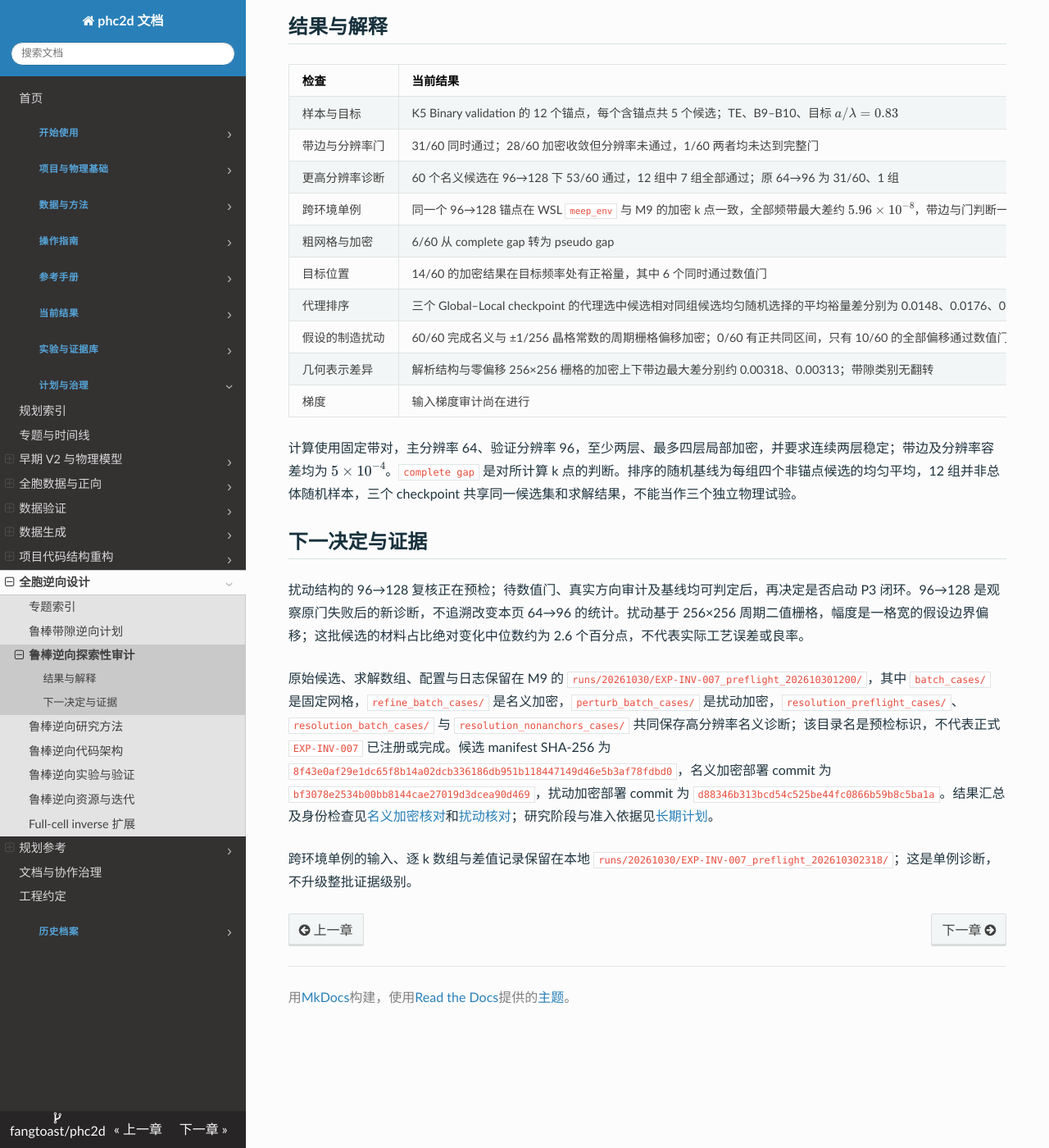
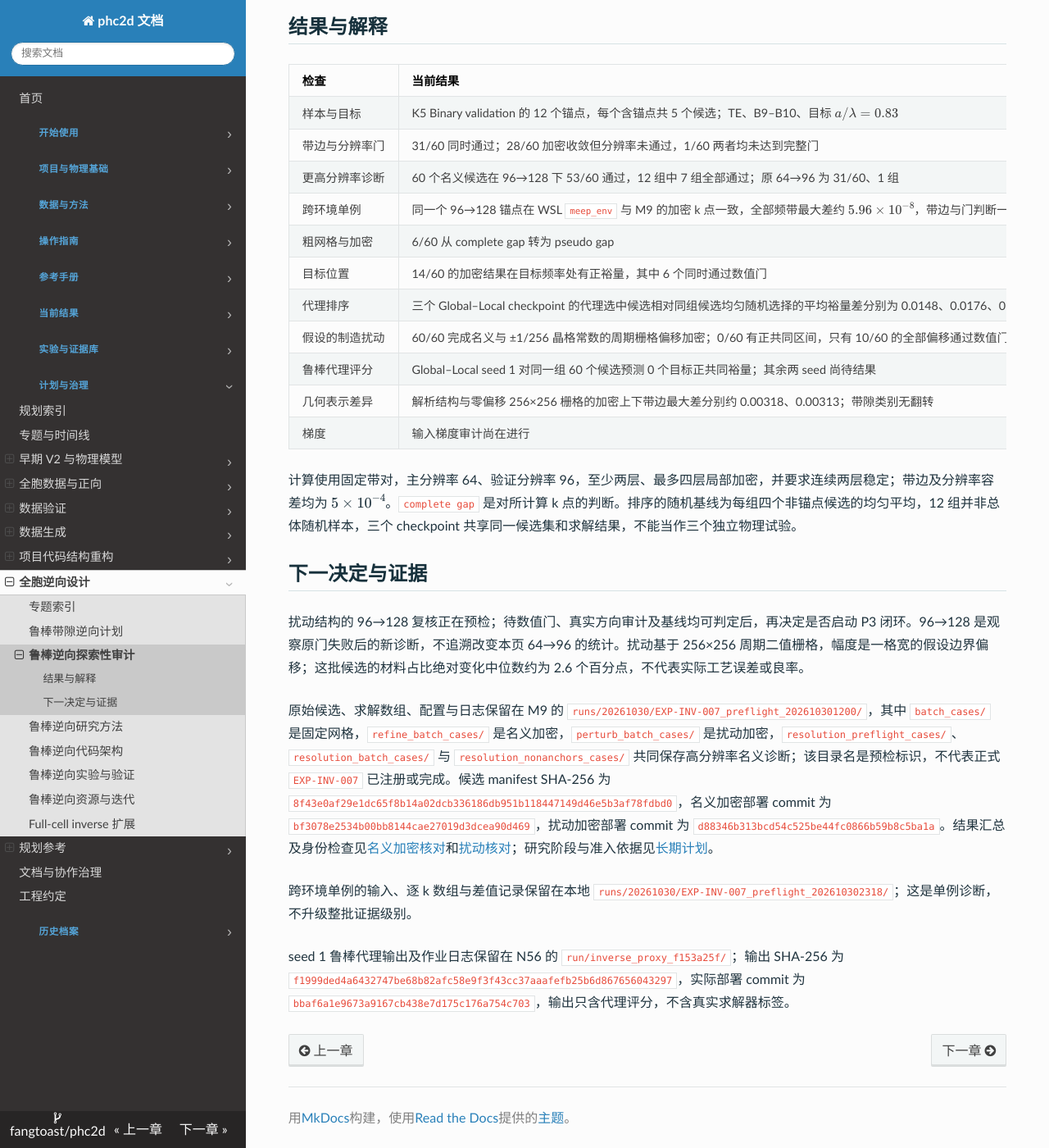
Before and after one commit to fangtoast/phc2d, an MkDocs documentation site: the page built from docs/results/inverse/鲁棒带隙逆向可用性审计.md, in a window 1280 px wide and 1400 px high, scrolled down 267 px. Shown: the whole window at 82% size. Built offline with MkDocs 1.6.1, drawn with Linux system fonts in a browser that asks for light colours.

Commit message:
Record paired robust proxy screening

```diff
--- a/docs/results/inverse/鲁棒带隙逆向可用性审计.md
+++ b/docs/results/inverse/鲁棒带隙逆向可用性审计.md
@@ -41,6 +41,7 @@ source_artifacts:
 | 目标位置 | 14/60 的加密结果在目标频率处有正裕量，其中 6 个同时通过数值门 | 这些是有限局部 k 搜索结果，不证明连续 BZ 全局极值 |
 | 代理排序 | 三个 Global–Local checkpoint 的代理选中候选相对同组候选均匀随机选择的平均裕量差分别为 0.0148、0.0176、0.0196 | 包含未通过数值门的候选，仅作探索性描述，不能证明可靠优势 |
 | 假设的制造扰动 | 60/60 完成名义与 ±1/256 晶格常数的周期栅格偏移加密；0/60 有正共同区间，只有 10/60 的全部偏移通过数值门 | 未获得目标共同带隙；其余 50 个未达到稳定门，不能作确定性物理判决 |
+| 鲁棒代理评分 | Global–Local seed 1 对同一组 60 个候选预测 0 个目标正共同裕量；其余两 seed 尚待结果 | 与物理记录的候选和偏移栅格身份匹配；没有一组全部候选通过原扰动数值门，不能判定排序可靠性 |
 | 几何表示差异 | 解析结构与零偏移 256×256 栅格的加密上下带边最大差分别约 0.00318、0.00313；带隙类别无翻转 | 二者的独立自适应搜索和材料表示不同，不能将解析结构直接视为扰动栅格的精确替代 |
 | 梯度 | 输入梯度审计尚在进行 | 未验证真实几何梯度方向收益 |
 
@@ -53,3 +54,5 @@ source_artifacts:
 原始候选、求解数组、配置与日志保留在 M9 的 `runs/20261030/EXP-INV-007_preflight_202610301200/`，其中 `batch_cases/` 是固定网格，`refine_batch_cases/` 是名义加密，`perturb_batch_cases/` 是扰动加密，`resolution_preflight_cases/`、`resolution_batch_cases/` 与 `resolution_nonanchors_cases/` 共同保存高分辨率名义诊断；该目录名是预检标识，不代表正式 `EXP-INV-007` 已注册或完成。候选 manifest SHA-256 为 `8f43e0af29e1dc65f8b14a02dcb336186db951b118447149d46e5b3af78fdbd0`，名义加密部署 commit 为 `bf3078e2534b00bb8144cae27019d3dcea90d469`，扰动加密部署 commit 为 `d88346b313bcd54c525be44fc0866b59b8c5ba1a`。结果汇总及身份检查见[名义加密核对](../../../src/phc2d/inverse/audit_refined_reconcile.py)和[扰动核对](../../../src/phc2d/inverse/audit_perturb_reconcile.py)；研究阶段与准入依据见[长期计划](../../planning/鲁棒带隙逆向/实验与验证.md)。
 
 跨环境单例的输入、逐 k 数组与差值记录保留在本地 `runs/20261030/EXP-INV-007_preflight_202610302318/`；这是单例诊断，不升级整批证据级别。
+
+seed 1 鲁棒代理输出及作业日志保留在 N56 的 `run/inverse_proxy_f153a25f/`；输出 SHA-256 为 `f1999ded4a6432747be68b82afc58e9f3f43cc37aaafefb25b6d867656043297`，实际部署 commit 为 `bbaf6a1e9673a9167cb438e7d175c176a754c703`，输出只含代理评分，不含真实求解器标签。
```
